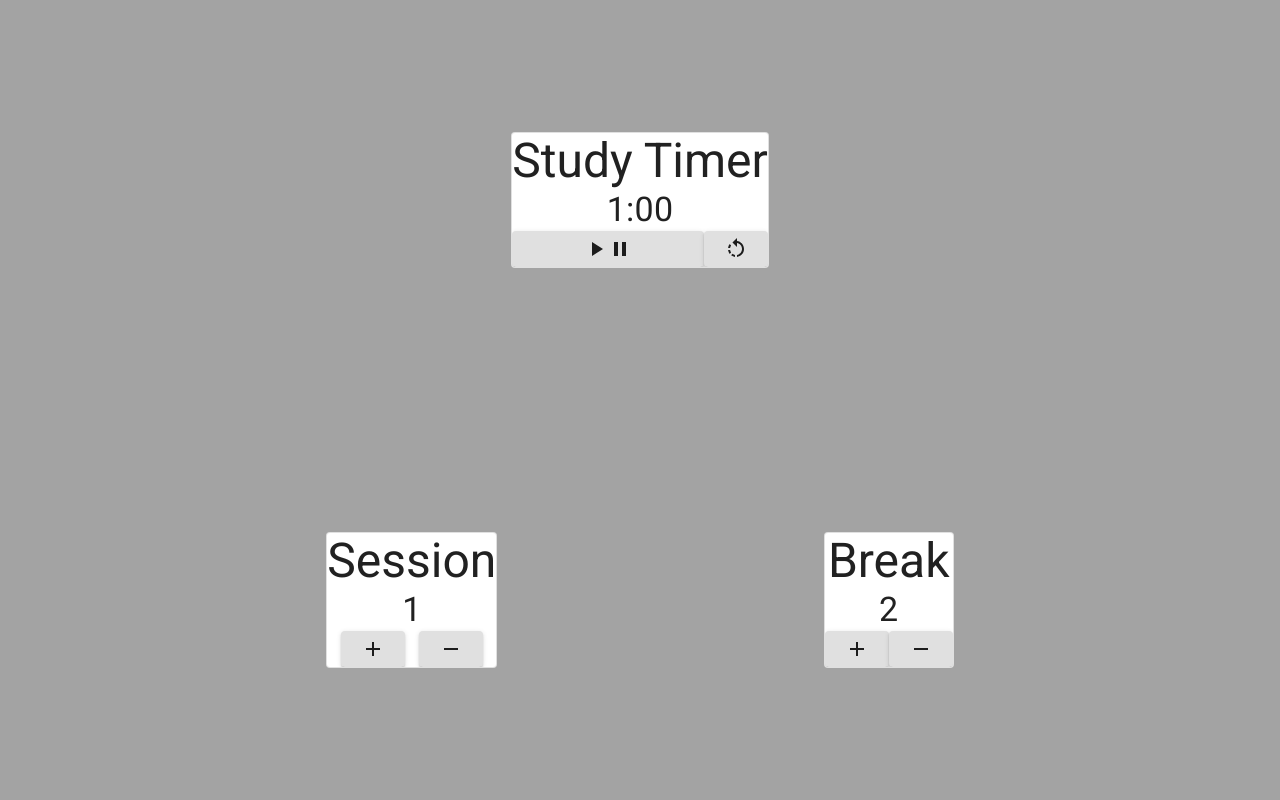
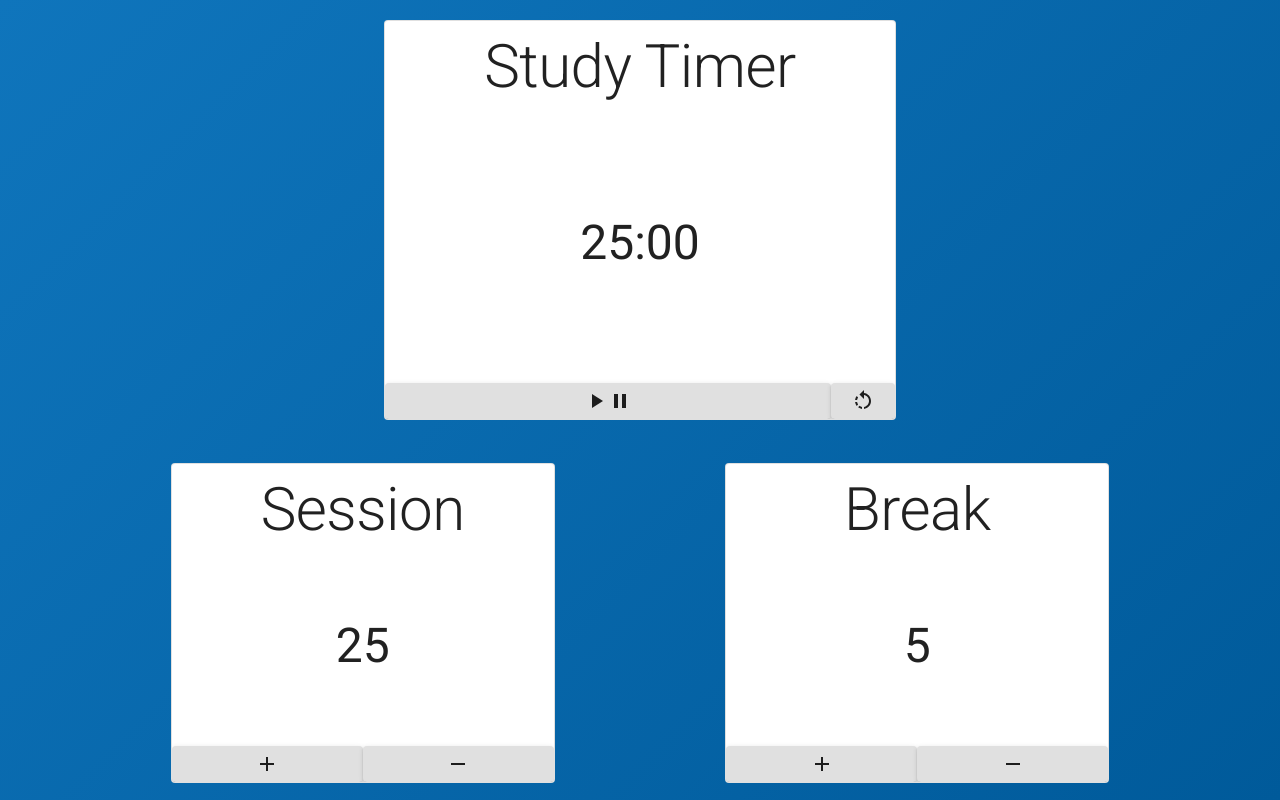
Before and after one commit to mhgamboa/pomodoro-clock, a React (Create React App) app: page / in a window 1280 px wide. Built offline with nearby package versions, Linux system fonts and the light colour scheme.

Commit message:
Optimate layout for desktop

```diff
--- a/src/App.js
+++ b/src/App.js
@@ -1,13 +1,12 @@
 import "./index.css";
 import React, { useState, useEffect } from "react";
-import Fade from "react-reveal/Fade";
 
 import Timer from "./components/Timer";
 import AdjustTimer from "./components/AdjustTime";
 
 function App() {
-  const initialSessionTime = 1;
-  const initialBreakTime = 2;
+  const initialSessionTime = 25;
+  const initialBreakTime = 5;
   let [sessionTime, setSessionTime] = useState(initialSessionTime);
   let [breakTime, setBreakTime] = useState(initialBreakTime);
   let [minute, setMinute] = useState(sessionTime);
@@ -23,7 +22,6 @@ function App() {
 
   return (
     <main className="app">
-      <Fade top>
       <Timer
         minute={minute}
         second={second}
@@ -40,6 +38,7 @@ function App() {
         sessionTime={sessionTime}
         breakTime={breakTime}
       />
+
       <div className="adjustersContainer">
         <AdjustTimer
           type="Session"
@@ -60,7 +59,7 @@ function App() {
           isStudySession={isStudySession}
         />
       </div>
-      </Fade>
+
       <audio
         id="beep"
         src="https://freesound.org/data/previews/202/202029_2605156-lq.mp3"
--- a/src/components/AdjustTime.js
+++ b/src/components/AdjustTime.js
@@ -2,7 +2,7 @@ import React, { useEffect } from "react";
 import "../index.css";
 
 // Material-Ui Components
-import { Button, Typography, Card } from "@material-ui/core";
+import { Button, Typography } from "@material-ui/core";
 import AddIcon from "@material-ui/icons/Add";
 import RemoveIcon from "@material-ui/icons/Remove";
 
@@ -25,11 +25,11 @@ export default function AdjustTime({
   }, [time, setMinute, type]);
 
   return (
-    <Card className="border" variant="outlined">
-      <Typography variant="h3" align="center">
+    <div className="adjuster fade-animation">
+      <Typography variant="h2" component="h1" align="center">
         {type}
       </Typography>
-      <Typography variant="h4" align="center">
+      <Typography variant="h3" align="center">
         {time}
       </Typography>
       <div className="plusMinusContainer">
@@ -52,6 +52,6 @@ export default function AdjustTime({
           <RemoveIcon />
         </Button>
       </div>
-    </Card>
+    </div>
   );
 }
--- a/src/components/Timer.js
+++ b/src/components/Timer.js
@@ -2,7 +2,7 @@ import React, { useEffect } from "react";
 import "../index.css";
 
 // Material-Ui Components
-import { Button, Typography, Card } from "@material-ui/core";
+import { Button, Typography } from "@material-ui/core";
 import PlayArrowIcon from "@material-ui/icons/PlayArrow";
 import PauseIcon from "@material-ui/icons/Pause";
 import RotateLeftIcon from "@material-ui/icons/RotateLeft";
@@ -41,11 +41,11 @@ export default function Timer(props) {
   };
 
   return (
-    <Card className="border" variant="outlined">
-      <Typography variant="h3" align="center">
+    <div className="timer fade-animation" variant="outlined">
+      <Typography variant="h2" component="h1" align="center">
         {props.isStudySession ? "Study" : "Break"} Timer
       </Typography>
-      <Typography variant="h4" align="center">
+      <Typography variant="h3" align="center">
         {props.minute}:{props.second < 10 ? `0${props.second}` : props.second}
       </Typography>
 
@@ -63,6 +63,6 @@ export default function Timer(props) {
           <RotateLeftIcon />
         </Button>
       </div>
-    </Card>
+    </div>
   );
 }
--- a/src/index.css
+++ b/src/index.css
@@ -12,8 +12,13 @@
 }
 
 .app {
-  height: 100vh;
-  background-color: rgb(163, 163, 163);
+  min-height: 100vh;
+  width: 100vw;
+  background: linear-gradient(
+    135deg,
+    rgba(15, 117, 188, 1) 0%,
+    rgba(0, 90, 154, 1) 100%
+  );
 
   /* App Alignment */
   display: flex;
@@ -22,19 +27,135 @@
   justify-content: space-around;
 }
 
-.border {
-  border: solid black 1px;
+/* Timer */
+.timer {
+  width: 40%;
+  height: 50vh;
+
+  color: rgba(0, 0, 0, 0.87);
+  transition: box-shadow 300ms cubic-bezier(0.4, 0, 0.2, 1) 0ms;
+  background-color: #fff;
+  overflow: hidden;
+
+  padding-top: 10px;
+  min-width: 300px;
+
+  /* border */
+  border: 1px solid rgba(0, 0, 0, 0.12);
+  border-radius: 4px;
+
+  /* Alignment */
+  display: flex;
+  flex-direction: column;
+  justify-content: space-between;
+  align-items: stretch;
 }
-
 /* Adjusters */
 .adjustersContainer {
   width: 100vw;
-
+  height: 40vh;
   display: flex;
   justify-content: space-evenly;
+  flex-wrap: wrap;
 }
 
+.adjuster {
+  width: 30%;
+  height: 100%;
+  color: rgba(0, 0, 0, 0.87);
+  transition: box-shadow 300ms cubic-bezier(0.4, 0, 0.2, 1) 0ms;
+  background-color: #fff;
+  overflow: hidden;
+  min-width: 300px;
+
+  padding-top: 10px;
+  margin-top: 3px;
+
+  /* border */
+  border: 1px solid rgba(0, 0, 0, 0.12);
+  border-radius: 4px;
+
+  /* Alignment */
+  display: flex;
+  flex-direction: column;
+  justify-content: space-between;
+  align-items: stretch;
+}
+
+.plus,
+.minus {
+  width: 50%;
+}
 .plusMinusContainer {
   display: flex;
   justify-content: space-evenly;
+  display: flex;
 }
+
+/* Fade Animation */
+.fade-animation {
+  -webkit-animation: fadein 1s; /* Safari, Chrome and Opera > 12.1 */
+  -moz-animation: fadein 1s; /* Firefox < 16 */
+  -ms-animation: fadein 1s; /* Internet Explorer */
+  -o-animation: fadein 1s; /* Opera < 12.1 */
+  animation: fadein 1s;
+}
+
+@keyframes fadein {
+  from {
+    opacity: 0;
+    transform: translateY(-20px);
+  }
+  to {
+    opacity: 1;
+    transform: translateY(0px);
+  }
+}
+
+/* Firefox < 16 */
+@-moz-keyframes fadein {
+  from {
+    opacity: 0;
+    transform: translateY(-20px);
+  }
+  to {
+    opacity: 1;
+    transform: translateY(0px);
+  }
+}
+
+/* Safari, Chrome and Opera > 12.1 */
+@-webkit-keyframes fadein {
+  from {
+    opacity: 0;
+    transform: translateY(-20px);
+  }
+  to {
+    opacity: 1;
+    transform: translateY(0px);
+  }
+}
+
+/* Internet Explorer */
+@-ms-keyframes fadein {
+  from {
+    opacity: 0;
+    transform: translateY(-20px);
+  }
+  to {
+    opacity: 1;
+    transform: translateY(0px);
+  }
+}
+
+/* Opera < 12.1 */
+@-o-keyframes fadein {
+  from {
+    opacity: 0;
+    transform: translateY(-20px);
+  }
+  to {
+    opacity: 1;
+    transform: translateY(0px);
+  }
+}
```
Lines whose indentation alone changed are shown as unchanged.
